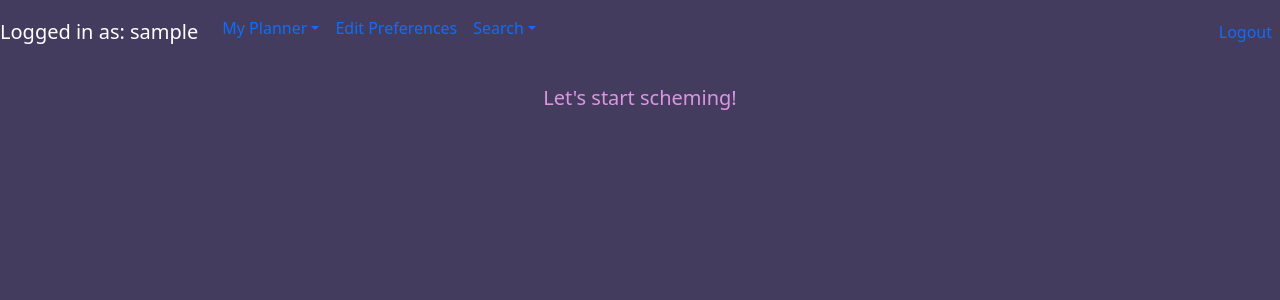
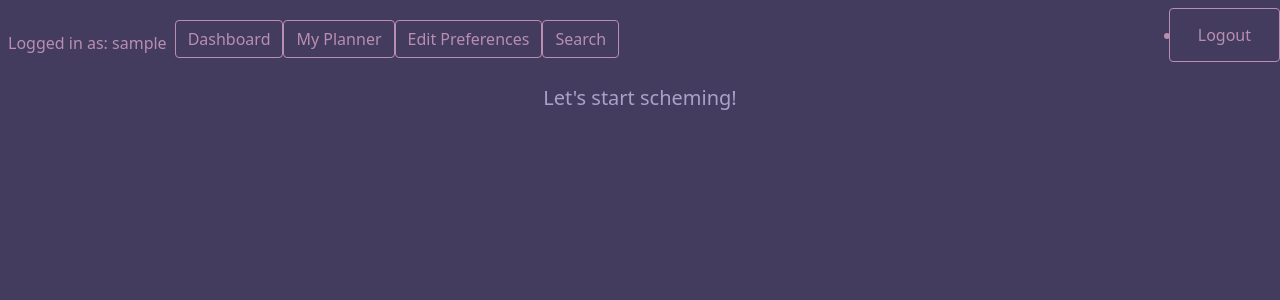
Before and after one commit to mcabio/its-a-date, a Flask app: page /my-availability in a window 1280 px wide. Shown: the top 300 px of the page. Run offline with Flask 2, Linux system fonts and the light colour scheme; the visitor is signed in with stand-in values (Sample User, id 1); data comes from the database, SQL or seed files in the repository; some libraries are stand-ins or nearby versions.

Commit message:
Added more button styling

```diff
--- a/crud.py
+++ b/crud.py
@@ -39,7 +39,8 @@ def get_user_by_email(email):
 
     return User.query.filter(User.email == email).first()
 
-def create_event(user, title, description, start_date, start_time, end_date, end_time, created_on, updated_on, deleted_on=None):
+def create_event(user, title, description, start_date, start_time,
+                 end_date, end_time, created_on, updated_on, deleted_on=None):
     """Create and return a new event"""
 
     event = Event(user=user,
--- a/static/css/style.css
+++ b/static/css/style.css
@@ -27,6 +27,19 @@ Bright yellow: #fefa99
 
 */
 
+:root {
+  --fc-daygrid-event-dot-color: #fefa99;
+  --fc-daygrid-event-dot-width: 8px; /* Day grid dot next to event*/
+  --fc-list-event-dot-width: 8px;     /* Month list dot next to event */
+  --fc-list-event-hover-bg-color: #4d4985; /* Month list date hover */
+  --fc-small-font-size: .85em; /* Font size of event on month calendar */
+  --fc-page-bg-color: #ebc1d2; /* Outline of box for multi-day event. #322355; */
+  --fc-neutral-bg-color: rgb(50, 35, 85);/*Month list background panel for date and day*/
+  --fc-border-color: rgb(192, 160, 255); /* The outline (grid) color of the calendars */
+  --fc-button-text-color: #d3e01c; /*Font of buttons above calendars*/
+  --fc-today-bg-color: #b98eb1;  /* Color of cell for today's day */
+}
+
 
 body {
   margin: 0;
@@ -35,33 +48,76 @@ body {
   font-size: var(--bs-body-font-size);
   font-weight: var(--bs-body-font-weight);
   line-height: var(--bs-body-line-height);
-  color: rgb(221, 149, 226);  /* Font color for header: Let's start scheming and event text in my-events */
+  color: #AAA1C8; /* Font color for header: Let's start scheming and event text in my-events */
   text-align: center; /* Alignment for headers */
   background-color: #433c5e; /*THIS NEEDS TO BE DARK*/
+
+
+/* BUTTONS! */
+
 
 .btn-outline-light {
   color: rgb(50, 35, 85);
   background: #b98eb1;
+  border: 1.5px solid rgb(50, 35, 85);
   transition: 0.5s color ease;
 }
 
 .btn-outline-light:hover {
   color: #b98eb1;
   background: #433c5e;
+  border: 1.5px solid #b98eb1;
   text-decoration: none;
 }
 
 .btn-outline-dark {
   color: #b98eb1;
   background: #433c5e;
+  border: 1.5px solid #b98eb1;
   transition: 0.5s color ease;
 }
 
 .btn-outline-dark:hover {
   color: rgb(50, 35, 85); /*THIS NEEDS TO BE DARK*/
-  background: #AAA1C8;
+  background: #b98eb1;
+  border: 1.5px solid rgb(50, 35, 85);
   text-decoration: none;
 }
+
+.nav-link {
+  color: #b98eb1;
+}
+
+.nav-link-dropdown-toggle {
+  color: #b98eb1;
+  background: #433c5e;
+  border: 1.5px solid #b98eb1;
+  transition: 0.5s color ease;
+}
+
+.dropdown-menu {
+  color: #b98eb1;
+  background: #433c5e;
+  border: 1.5px solid #b98eb1;
+  transition: 0.5s color ease;
+}
+
+.dropdown-menu:hover {
+  color: #b98eb1;/*THIS NEEDS TO BE DARK*/
+  background: #b98eb1;
+  border: 1.5px solid #433c5e;
+  text-decoration: none;
+}
+
+.dropdown-menu .dropdown-item {
+  background: #433c5e;  /* Customize this with your desired background color */
+}
+
+.dropdown-menu .dropdown-item:hover {
+  background-color: #b98eb1;/* Customize this with your desired hover background color */
+}
+
+
 
 /* CSS for dashboard and availability */
 
@@ -71,12 +127,13 @@ body {
 }
 
 #available-cal a {
-  color: rgb(192, 160, 255);   /* Font color of calendar month view */
+  color: rgb(192, 160, 255);   /* Font color of month list view */
 }
 
 #calendar .fc-button-primary {            /* Buttons above calendar */
   background-color: rgb(74, 52, 117);
   border: 1px solid rgb(50, 35, 85);
+  transition: 0.5s color ease;
 }
 
 #available-cal .fc-button-primary {       /* Buttons above calendar */
@@ -88,6 +145,7 @@ body {
 #calendar .fc-button-primary:hover {     /* Buttons above calendar when hovered over */
   background-color: rgb(50, 35, 85);
   border: 1px solid rgb(192, 160, 255);
+
 }
 
 #available-cal .fc-button-primary:hover {  /* Buttons above calendar when hovered over */
@@ -106,34 +164,6 @@ body {
 #available-cal {             /* Calendar sizing */
   max-width: 800px;
   margin: 10px auto;
+  background: rgb(50, 35, 85);
   color: rgb(221, 149, 226) /* Calendar header font color */
 }
-
-
-
-:root {
-  --fc-daygrid-event-dot-width: 8px; /* Day grid dot next to event*/
-  --fc-list-event-dot-width: 8px;     /* Month list dot next to event */
-  --fc-list-event-hover-bg-color: #4d4985; /* Month list date hover */
-  --fc-small-font-size: .85em; /* Font size of event on month calendar */
-  --fc-page-bg-color: #322355; /* Outline of box for multi-day event */
-  --fc-neutral-bg-color: rgb(50, 35, 85); /*Month list background panel for date and day*/
-  --fc-border-color: rgb(192, 160, 255); /* The outline (grid) color of the calendars */
-  --fc-button-text-color: #d3e01c; /*Font of buttons above calendars*/
-  --fc-today-bg-color: rgb(192, 160, 255);  /* Color of cell for today's day */
-  --fc-event-border-color: #c943d6;
-}
-
-.btn-bd-primary {
-  --bs-btn-font-weight: 600;
-  --bs-btn-color: rgb(50, 35, 85);
-  --bs-btn-bg: var(--bd-violet-bg);
-  --bs-btn-border-color: var(--bd-violet-bg);
-  --bs-btn-hover-color: var(--bs-white);
-  --bs-btn-hover-bg: #{shade-color($bd-violet, 10%)};
-  --bs-btn-hover-border-color: #{shade-color($bd-violet, 10%)};
-  --bs-btn-focus-shadow-rgb: var(--bd-violet-rgb);
-  --bs-btn-active-color: var(--bs-btn-hover-color);
-  --bs-btn-active-bg: #{shade-color($bd-violet, 20%)};
-  --bs-btn-active-border-color: #{shade-color($bd-violet, 20%)};
-}
--- a/static/js/Navbar.jsx
+++ b/static/js/Navbar.jsx
@@ -25,9 +25,20 @@ function Navbar() {
       <>
       <div style={{ marginTop: '56px' }}>
         <nav className="navbar navbar-expand-lg fixed-top" style={{ backgroundColor: '#433c5e', borderBottom: '1px solid #433c5e' }}>
-          <a className="navbar-brand">
-            {isLoggedIn ? `Logged in as: ${username}` : null}
-          </a>
+          {/* Home Preferences link */}
+          <ul className="navbar-nav">
+                <li className="nav-item">
+                <a className="nav-link" disabled>Logged in as: {username}</a>
+                </li>
+              </ul>
+
+            {/* Home Preferences link */}
+          {/* <ul className="navbar-nav">
+                <li className="nav-item">
+                <a className="nav-link" disabled>{isLoggedIn ? `Logged in as: ${username}` : null}</a>
+                </li>
+              </ul>
+           */}
 
           <button
             data-bs-theme="dark"
@@ -44,10 +55,18 @@ function Navbar() {
 
           <div className="collapse navbar-collapse" id="navbarSupportedContent" data-bs-theme="dark">
             <ul className="navbar-nav me-auto mb-2 mb-lg-2">
+
+              {/* Home Preferences link */}
+              <ul className="navbar-nav mx-auto">
+                <li className="nav-item">
+                <a className="btn btn-outline-dark" href="/dashboard">Dashboard</a>
+                </li>
+              </ul>
+
               {/* My Planner dropdown */}
               <li className="nav-item dropdown">
                 <a
-                  className="nav-link dropdown-toggle"
+                  className="btn btn-outline-dark"
                   href="#"
                   id="navbarDropdown"
                   role="button"
@@ -58,16 +77,16 @@ function Navbar() {
                   My Planner
                 </a>
                 <ul className="dropdown-menu" aria-labelledby="navbarDropdown">
-                  <li><a className="dropdown-item" href="/dashboard">Calendar</a></li>
                   <li><a className="dropdown-item" href="/my-availability">View availability</a></li>
                   <li><a className="dropdown-item" href="/my-events">View my plans</a></li>
                 </ul>
               </li>
 
+
               {/* Edit Preferences link */}
               <li className="nav-item">
                 {isLoggedIn && userId !== null && (
-                  <a className="nav-link" href={`/edit-user/${userId}`}>
+                  <a className="btn btn-outline-dark" href={`/edit-user/${userId}`}>
                     Edit Preferences
                   </a>
                 )}
@@ -75,7 +94,7 @@ function Navbar() {
 
               {/* Search dropdown */}
               <li className="nav-item dropdown">
-                <a className="nav-link dropdown-toggle"
+                <a className="btn btn-outline-dark"
                   href="#"
                   id="navbarDropdownSearch"
                   role="button"
@@ -92,7 +111,7 @@ function Navbar() {
             </ul>
 
             {/* Logout link */}
-            <ul className="navbar-nav">
+            <ul className="btn btn-outline-dark">
               <li className="nav-item">
                 <a className="nav-link" href="/logout">Logout</a>
               </li>
--- a/templates/new-user.html
+++ b/templates/new-user.html
@@ -24,7 +24,8 @@
     <p>
         What time does your day end? <input type="time" name="day_end_time">
     </p>
-        <input type="submit">
+
+        <a class="btn btn-outline-dark" type="submit" role="button">Submit</a>
 </form>
 
 
```
Also changed, not shown: static/css/slkdss.css (+38 -0 lines).
